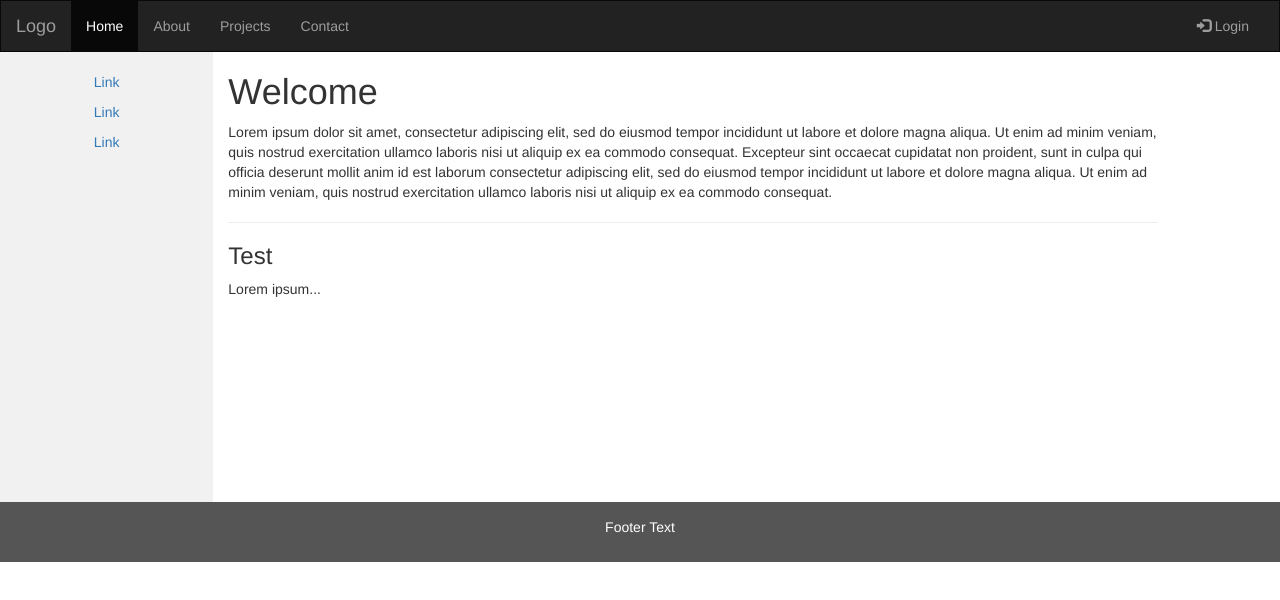
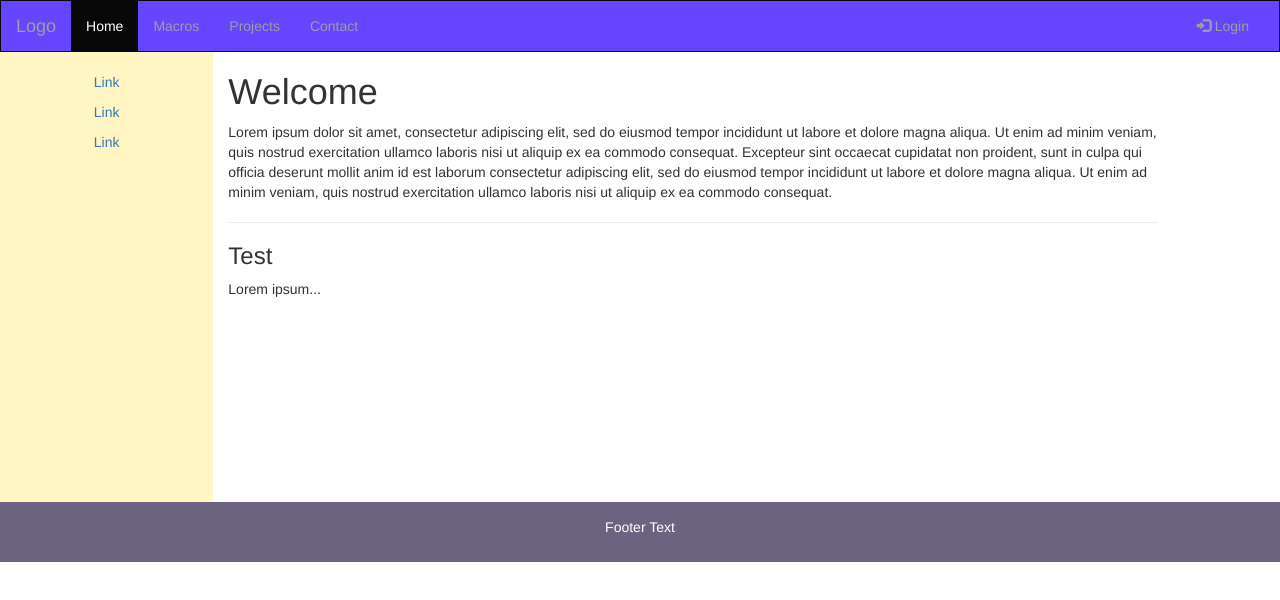
Before and after one commit to Nhawdge/fitness-app, a plain HTML site: page index.html in a window 1280 px wide. Drawn offline with nearby package versions, Linux system fonts and the light colour scheme.

Commit message:
Updated the colors on the index page (they are still ugly).

```diff
--- a/index.html
+++ b/index.html
@@ -12,6 +12,8 @@
     .navbar {
       margin-bottom: 0;
       border-radius: 0;
+      background-color: #6645FF;
+      color: black;
     }
 
     /* Set height of the grid so .sidenav can be 100% (adjust as needed) */
@@ -20,13 +22,13 @@
     /* Set gray background color and 100% height */
     .sidenav {
       padding-top: 20px;
-      background-color: #f1f1f1;
+      background-color: #FFF6C3;
       height: 100%;
     }
 
     /* Set black background color, white text and some padding */
     footer {
-      background-color: #555;
+      background-color: #6B637F;
       color: white;
       padding: 15px;
     }
@@ -56,7 +58,7 @@
     <div class="collapse navbar-collapse" id="myNavbar">
       <ul class="nav navbar-nav">
         <li class="active"><a href="#">Home</a></li>
-        <li><a href="#">About</a></li>
+        <li><a href="Macros.html">Macros</a></li>
         <li><a href="#">Projects</a></li>
         <li><a href="#">Contact</a></li>
       </ul>
```
Also changed, not shown: macros.html (+0 -1 lines).
